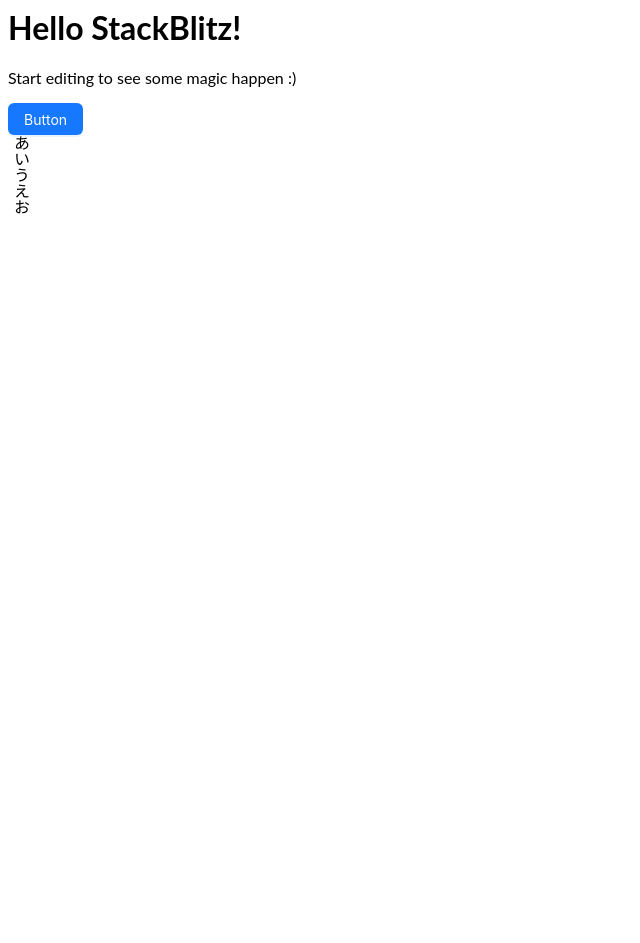
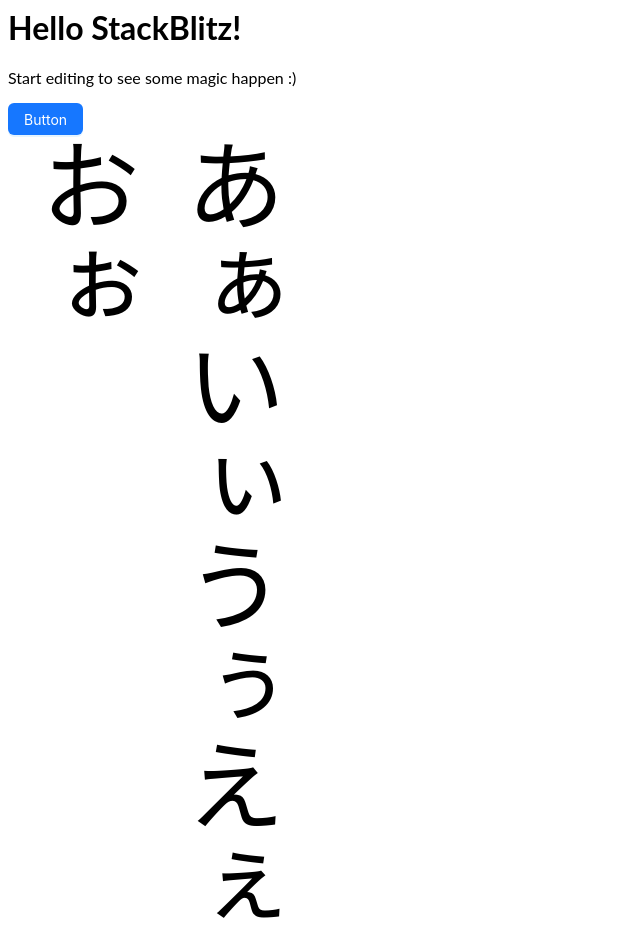
Before and after one commit to caizhanfei/dongyuzhinan, a React (Create React App) app: page / in a window 1280 px wide. Shown: the whole page, without its empty margins (0-640 px from the left). Before the commit the page ends 800 px from the top, so only its background shows below. Built offline with nearby package versions, Linux system fonts and the light colour scheme.

Commit message:
2 files modified, 1 added, 1 deleted

```diff
--- a/App.tsx
+++ b/App.tsx
@@ -9,7 +9,7 @@ export default function App() {
       <h1>Hello StackBlitz!</h1>
       <p>Start editing to see some magic happen :)</p>
       <Button type="primary">Button</Button>
-      <Column>あいうえお</Column>
+      <Column>あぁいぃうぅえぇおぉ</Column>
     </div>
   );
 }
--- a/Column.tsx
+++ b/Column.tsx
@@ -1,7 +1,9 @@
 import styled from 'styled-components';
+import './font.css';
 
 const Column = styled.div`
-  writing-mode: vertical-rl
+  writing-mode: vertical-rl;
+  font-size: 100px;
 `;
 
 export default Column;
--- /dev/null
+++ b/font.css
@@ -0,0 +1,4 @@
+@font-face {
+  font-family: 'aaa';
+  src: url('assets/font.otf') format('truetype');
+} ;
```
Also changed, not shown: 1 other file (tests, documents, lock files or other folders).
